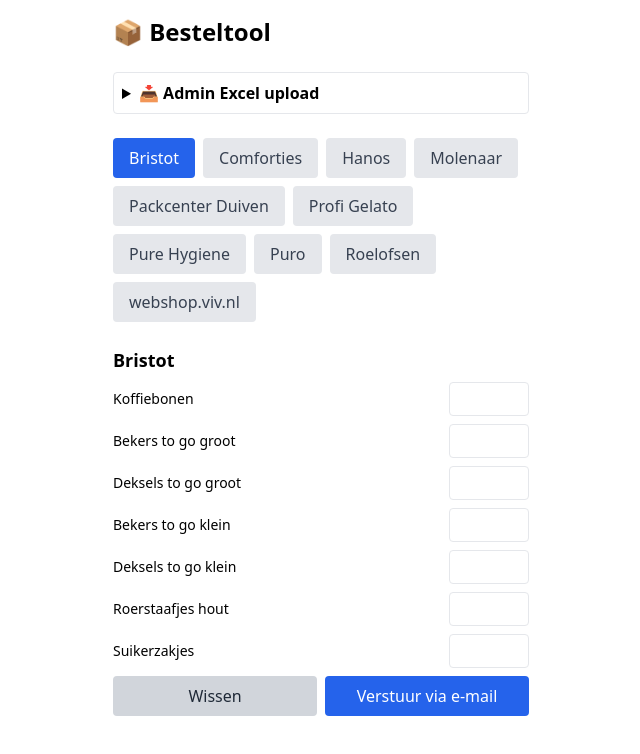
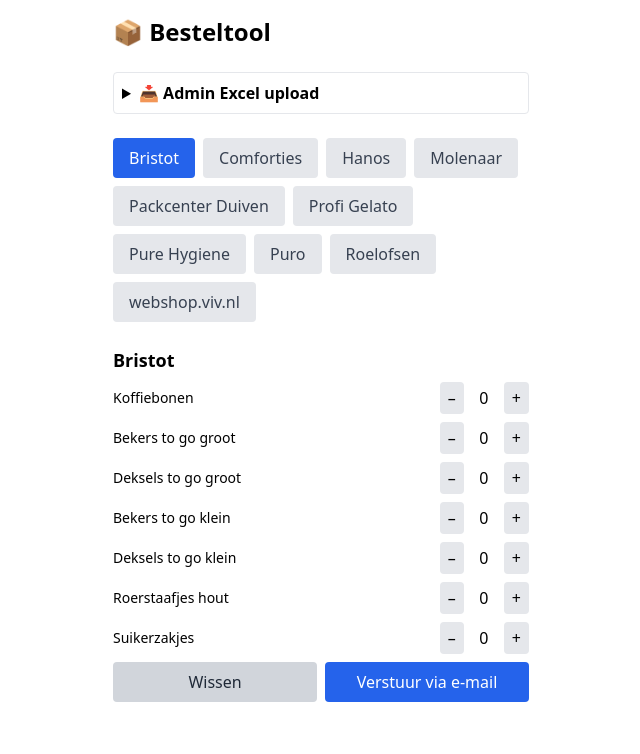
Before and after one commit to vincenzonijmegen/besteltool, a React (Vite) app: page / in a window 1280 px wide. Both pictures are taken after a click on the button "Bristot". Shown: the top 754 px of the page, without its empty margins (319-959 px from the left). Built offline with nearby package versions, Linux system fonts and the light colour scheme.

Commit message:
Update App.jsx

```diff
--- a/src/App.jsx
+++ b/src/App.jsx
@@ -107,31 +107,55 @@
               {data[selected].map((item) => (
                 <div key={item.naam} className="flex justify-between items-center">
                   <span className="text-sm flex-1">{item.naam}</span>
-                  <input
-                    type="number"
-                    min="0"
-                    className="w-20 p-1 border rounded"
-                    value={invoer[selected]?.[item.naam] || ""}
-                    onChange={(e) =>
-                      handleChange(selected, item.naam, parseInt(e.target.value) || "")
-                    }
-                  />
+                  <div className="flex items-center gap-1">
+                    <button
+                      onClick={() =>
+                        handleChange(
+                          selected,
+                          item.naam,
+                          Math.max((invoer[selected]?.[item.naam] || 0) - 1, 0)
+                        )
+                      }
+                      className="px-2 py-1 bg-gray-200 rounded"
+                    >
+                      –
+                    </button>
+                    <div className="w-8 text-center">
+                      {invoer[selected]?.[item.naam] || 0}
+                    </div>
+                    <button
+                      onClick={() =>
+                        handleChange(
+                          selected,
+                          item.naam,
+                          (invoer[selected]?.[item.naam] || 0) + 1
+                        )
+                      }
+                      className="px-2 py-1 bg-gray-200 rounded"
+                    >
+                      +
+                    </button>
+                  </div>
                 </div>
               ))}
 
-              <div className="flex gap-2 mt-3">
+              <div className="flex flex-wrap gap-2 mt-3">
                 <button
                   onClick={() => resetInvoer(selected)}
                   className="flex-1 bg-gray-300 text-gray-800 py-2 rounded"
                 >
                   Wissen
                 </button>
+
                 <a
-                  href={`mailto:info@ijssalonvincenzo.nl?subject=Bestelling ${selected}&body=${encodeURIComponent(whatsappText(selected))}`}
+                  href={`mailto:info@ijssalonvincenzo.nl?subject=Bestelling ${selected}&body=${encodeURIComponent(
+                    whatsappText(selected)
+                  )}`}
                   className="flex-1 bg-blue-600 text-white text-center py-2 rounded"
                 >
                   Verstuur via e-mail
                 </a>
+
                 {selected === "Profi Gelato" && (
                   <a
                     href={`https://wa.me/?text=${encodeURIComponent(
```
